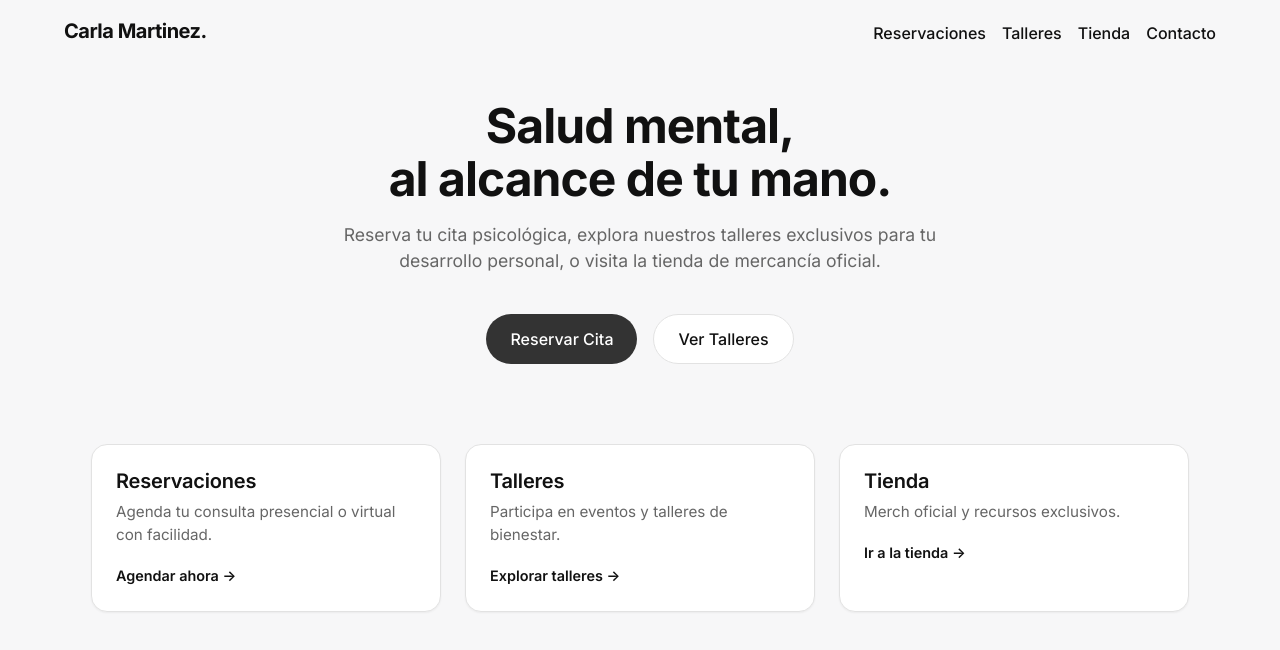
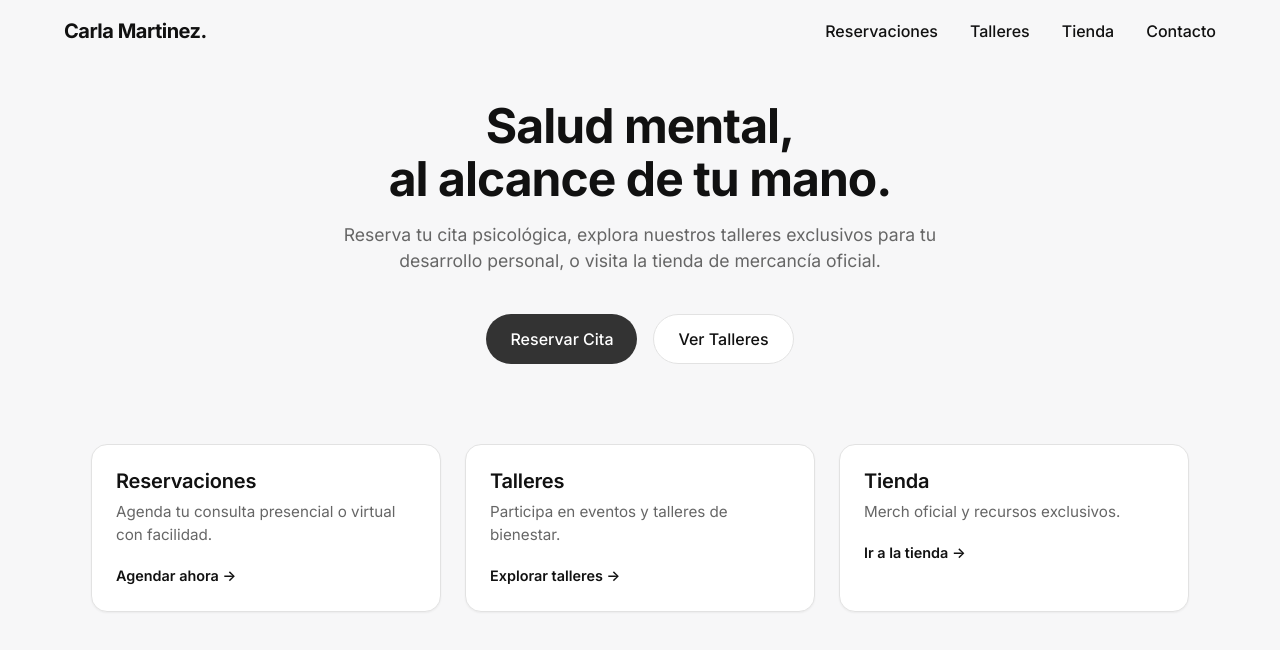
Before and after one commit to Villegascs/Psi.-Carla-Martinez, a Next.js app: page / in a window 1280 px wide. Shown: the top 650 px of the page. Built offline with nearby package versions, Linux system fonts and the light colour scheme; no server answers.

Commit message:
style: increase nav link separation and add hover animation

```diff
--- a/src/app/globals.css
+++ b/src/app/globals.css
@@ -68,6 +68,36 @@ button {
   width: 100%;
   top: 0;
   z-index: 100;
+}
+
+.nav-link {
+  font-weight: 500;
+  white-space: nowrap;
+  position: relative;
+  text-decoration: none;
+  padding-bottom: 4px;
+  color: var(--color-text-primary);
+  transition: color 0.3s ease;
+}
+
+.nav-link::after {
+  content: '';
+  position: absolute;
+  width: 0;
+  height: 2px;
+  bottom: 0;
+  left: 50%;
+  background-color: var(--color-accent);
+  transition: all 0.3s ease;
+  transform: translateX(-50%);
+}
+
+.nav-link:hover {
+  color: var(--color-accent);
+}
+
+.nav-link:hover::after {
+  width: 100%;
 }
 
 .btn-primary {
--- a/src/components/GlobalHeader.tsx
+++ b/src/components/GlobalHeader.tsx
@@ -17,11 +17,11 @@ export default function GlobalHeader() {
         <div className="logo" style={{ fontWeight: 700, fontSize: "1.25rem", letterSpacing: "-0.5px", marginBottom: "8px" }}>
           <Link href="/">Carla Martinez.</Link>
         </div>
-        <nav className="mobile-wrap" style={{ display: "flex", gap: "16px", alignItems: "center", overflowX: "auto", paddingBottom: "4px" }}>
-          <Link href="/reservaciones" style={{ fontWeight: 500, whiteSpace: "nowrap" }}>Reservaciones</Link>
-          <Link href="/talleres" style={{ fontWeight: 500, whiteSpace: "nowrap" }}>Talleres</Link>
-          <Link href="/tienda" style={{ fontWeight: 500, whiteSpace: "nowrap" }}>Tienda</Link>
-          <Link href="/contacto" style={{ fontWeight: 500, whiteSpace: "nowrap" }}>Contacto</Link>
+        <nav className="mobile-wrap" style={{ display: "flex", gap: "32px", alignItems: "center", overflowX: "auto", paddingBottom: "4px" }}>
+          <Link href="/reservaciones" className="nav-link">Reservaciones</Link>
+          <Link href="/talleres" className="nav-link">Talleres</Link>
+          <Link href="/tienda" className="nav-link">Tienda</Link>
+          <Link href="/contacto" className="nav-link">Contacto</Link>
         </nav>
       </div>
     </header>
```
